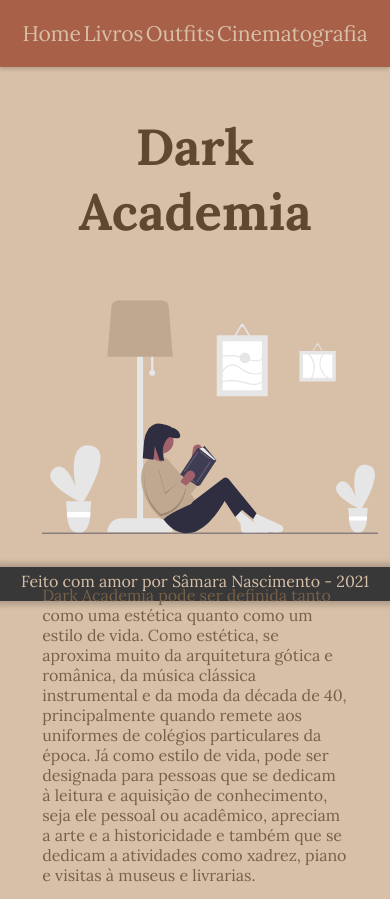
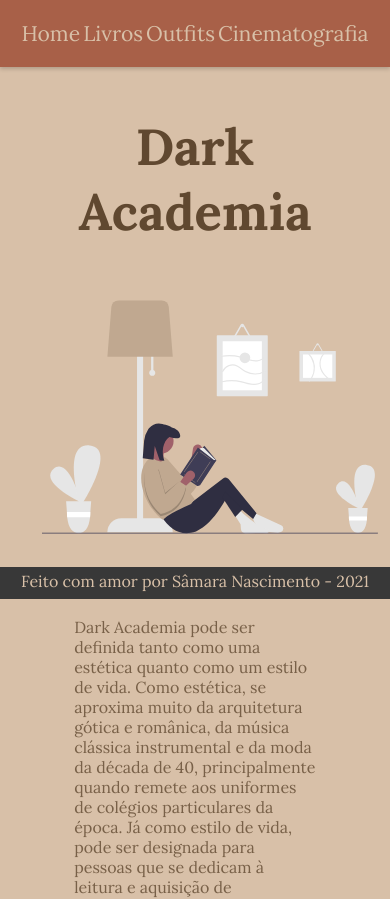
Before and after one commit to snalbuquerque/projeto-final-reprograma-react, a React (Create React App) app: page / in a window 390 px wide. Shown: the top 899 px of the page. Built offline with nearby package versions, Linux system fonts and the light colour scheme.

Commit message:
alterações extras para desktop

```diff
--- a/src/components/Footer/footer.styles.css
+++ b/src/components/Footer/footer.styles.css
@@ -3,7 +3,6 @@
     color: #d8c0a8	;
     text-align: center;
     height: 3.4rem;
-    box-shadow: 0 0 6px 4px rgba(7, 0, 0, 0.2);
     width: 100%;
     padding-top: 0.50vh;
 
@@ -17,12 +16,13 @@
 
   @media(max-width: 768px){
     .footer {
-      background-color: rgb(56, 56, 56);
       color: #d8c0a8	;
       text-align: center;
-      height: 4vh;
+      height: 2rem;
       width: 100%;
-
+      bottom: 0;
+      left: 0;
+      ;
     }
 
   }
--- a/src/components/Header/header.styles.css
+++ b/src/components/Header/header.styles.css
@@ -45,6 +45,6 @@
 
     }
     .text{
-      margin: auto;
+      margin:2rem 2rem 2rem;
     }
   }
--- a/src/components/Menu/menu.styles.css
+++ b/src/components/Menu/menu.styles.css
@@ -1,7 +1,7 @@
 
 .navbar {
     display: flex;
-    justify-content: space-evenly;
+    justify-content:space-around;
     background: #a86048	;
     font-size: 24px;
     padding: 20px;
```
Also changed, not shown: src/pages/Cinematografia/cine.styles.css (line endings or trailing spaces).
